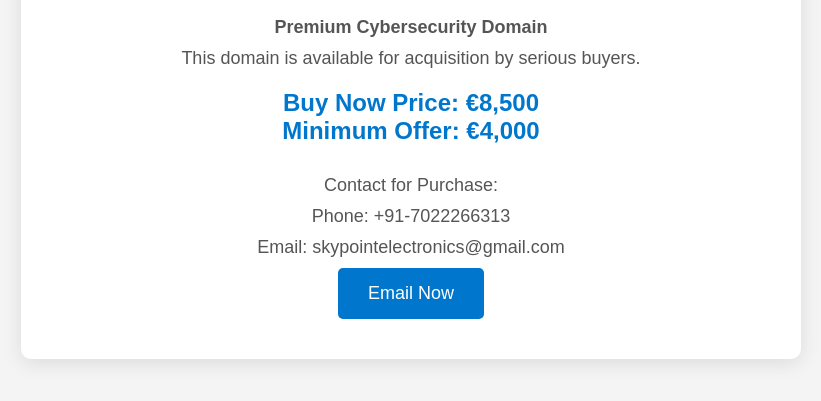
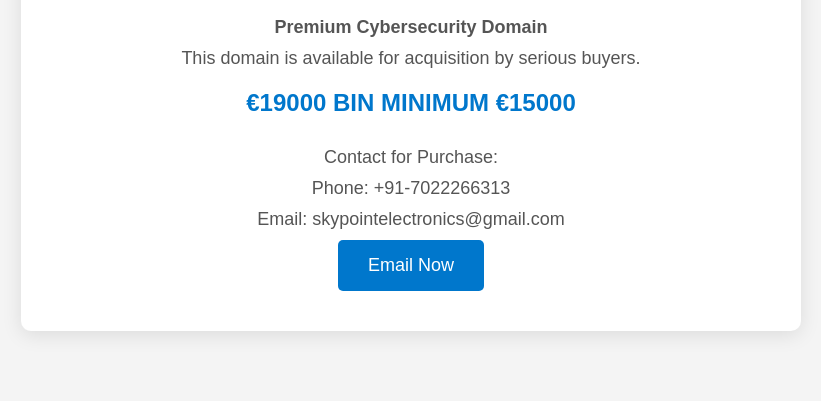
Before and after one commit to 7malikhan/eurocybershield, a plain HTML site: page index.html in a window 1280 px wide. Shown: the part 201-602 px from the top of the page, without its empty margins (229-1050 px from the left). Drawn offline with Linux system fonts and the light colour scheme.

Commit message:
Update index.html price line to '€19000 BIN MINIMUM €15000'

```diff
--- a/index.html
+++ b/index.html
@@ -20,7 +20,7 @@
     <h1>EUROCYBERSHIELD.COM</h1>
     <p><strong>Premium Cybersecurity Domain</strong></p>
     <p>This domain is available for acquisition by serious buyers.</p>
-    <p class="price">Buy Now Price: €8,500<br>Minimum Offer: €4,000</p>
+    <p class="price">€19000 BIN MINIMUM €15000</p>
     <div class="contact">
         <p>Contact for Purchase:</p>
         <p>Phone: +91-7022266313</p>
```
